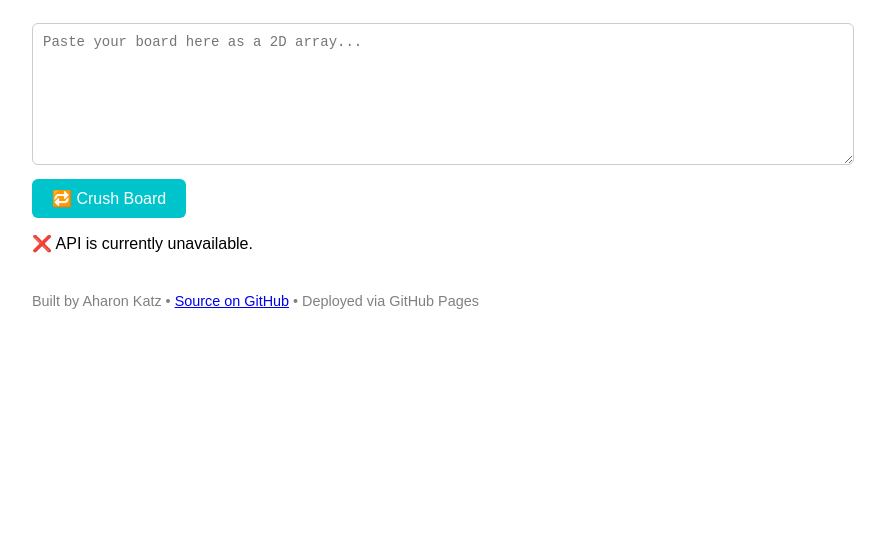
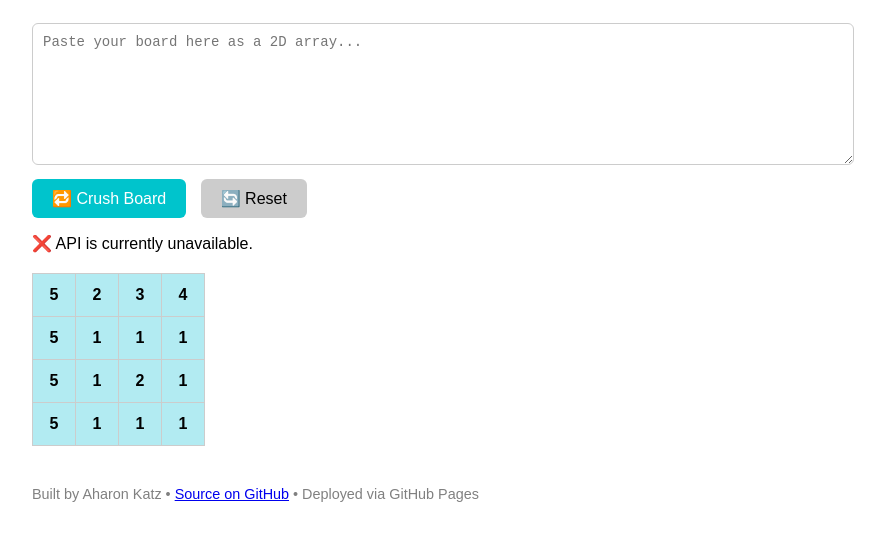
Before and after one commit to AharonKatz/candy-crush-api, a plain HTML site: page docs/index.html in a window 1280 px wide. Both pictures are taken after a click on the button "🔁 Crush Board". Shown: the part 140-680 px from the top of the page, without its empty margins (208-1093 px from the left). Drawn offline with Linux system fonts and the light colour scheme; no server answers.

Commit message:
Add reset button to restore default board

```diff
--- a/docs/index.html
+++ b/docs/index.html
@@ -35,10 +35,20 @@
       font-size: 16px;
       cursor: pointer;
       margin-top: 10px;
+      margin-right: 10px;
     }
 
     button:hover {
       background-color: #0099a8;
+    }
+
+    .secondary {
+      background-color: #ccc;
+      color: black;
+    }
+
+    .secondary:hover {
+      background-color: #bbb;
     }
 
     table {
@@ -81,7 +91,10 @@
   </p>
 
   <textarea id="customBoard" placeholder="Paste your board here as a 2D array..."></textarea>
+  <br>
   <button onclick="runDemo()">🔁 Crush Board</button>
+  <button onclick="resetBoard()" class="secondary">🔄 Reset</button>
+
   <p id="combo"></p>
   <div id="board"></div>
 
@@ -92,17 +105,19 @@
   </footer>
 
   <script>
+    const defaultBoard = [
+      [5, 2, 3, 4],
+      [5, 1, 1, 1],
+      [5, 1, 2, 1],
+      [5, 1, 1, 1]
+    ];
+
     async function runDemo() {
       let board;
       const input = document.getElementById("customBoard").value.trim();
 
       try {
-        board = input ? JSON.parse(input) : [
-          [5, 2, 3, 4],
-          [5, 1, 1, 1],
-          [5, 1, 2, 1],
-          [5, 1, 1, 1]
-        ];
+        board = input ? JSON.parse(input) : defaultBoard;
       } catch (e) {
         document.getElementById("combo").textContent = "❌ Invalid board format.";
         return;
@@ -121,6 +136,12 @@
       } catch (err) {
         document.getElementById("combo").textContent = "❌ API is currently unavailable.";
       }
+    }
+
+    function resetBoard() {
+      document.getElementById("customBoard").value = "";
+      document.getElementById("combo").textContent = "";
+      renderBoard(defaultBoard);
     }
 
     function renderBoard(board) {
@@ -142,6 +163,9 @@
 
       container.appendChild(table);
     }
+
+    // Initial board render
+    renderBoard(defaultBoard);
   </script>
 </body>
 </html>
```
